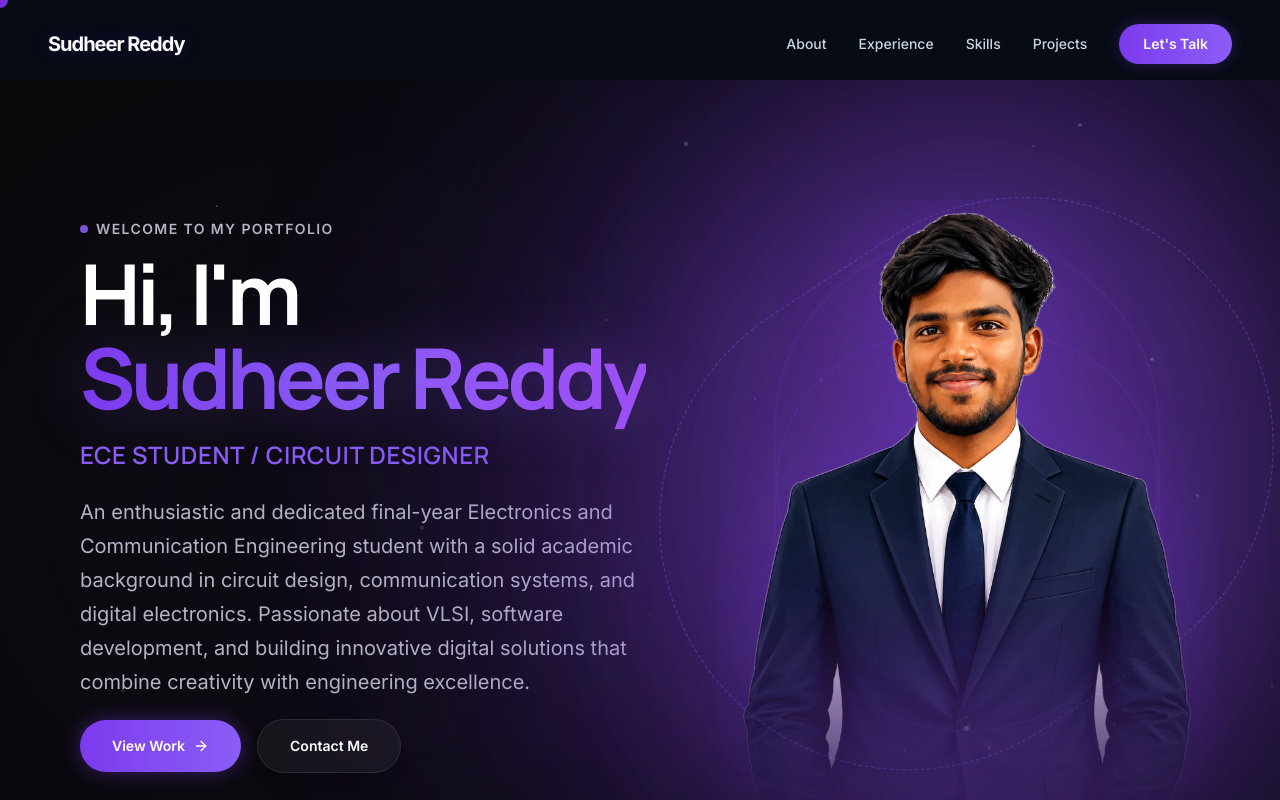
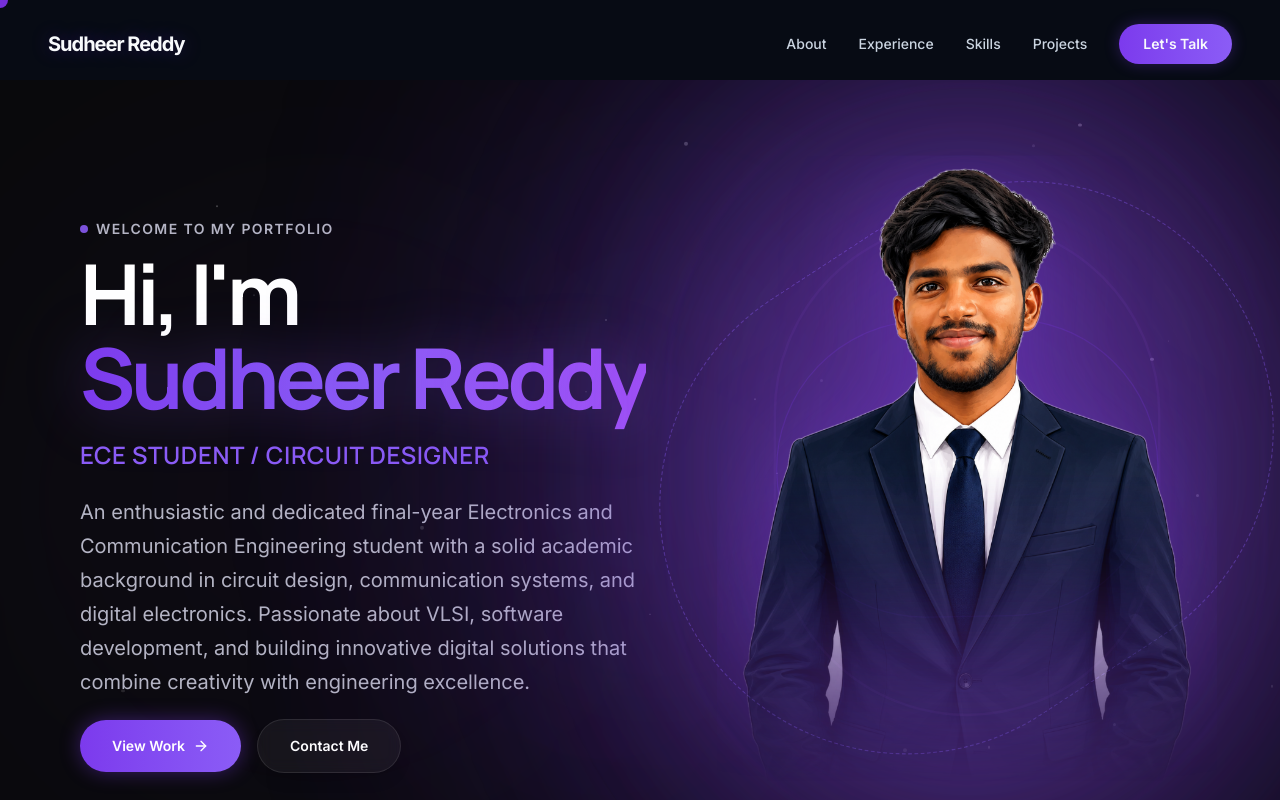
Before and after one commit to SudheerReddy007/SUDHEER-PORTFOLIO, a Next.js app: page / in a window 1280 px wide. Shown: the top 800 px of the page. Built offline with nearby package versions, Linux system fonts and the light colour scheme.

Commit message:
Refine hero portrait position: align right column to center and translate portrait 35-50px upward

```diff
--- a/src/components/sections/Hero.tsx
+++ b/src/components/sections/Hero.tsx
@@ -148,9 +148,9 @@ export function Hero() {
         </motion.div>
 
         {/* Right Column - Portrait & Ambient Glow */}
-        <div className="flex items-end justify-center relative min-h-[480px] md:min-h-[580px] lg:min-h-[680px] w-full self-end">
+        <div className="flex items-center justify-center relative min-h-[480px] md:min-h-[580px] lg:min-h-[680px] w-full self-center">
           {/* Layered glows and concentric rings behind the portrait */}
-          <div className="absolute inset-0 flex items-center justify-center pointer-events-none scale-125 -translate-y-8">
+          <div className="absolute inset-0 flex items-center justify-center pointer-events-none scale-125 -translate-y-12">
             {/* Glowing cores */}
             <div className="absolute w-[120%] h-[120%] bg-[#7C3AED]/35 rounded-full blur-[120px] animate-pulse" style={{ animationDuration: "8s" }} />
             <div className="absolute w-[95%] h-[95%] bg-[#8B5CF6]/28 rounded-full blur-[100px] animate-pulse" style={{ animationDuration: "5s" }} />
@@ -190,7 +190,7 @@ export function Hero() {
             initial={{ opacity: 0, scale: 0.9 }}
             animate={{ opacity: 1, scale: 1 }}
             transition={{ duration: 0.8, ease: "easeOut" }}
-            className="relative z-10 w-full max-w-[380px] md:max-w-[460px] lg:max-w-[500px] aspect-[4/5] flex items-center justify-center -translate-y-8"
+            className="relative z-10 w-full max-w-[380px] md:max-w-[460px] lg:max-w-[500px] aspect-[4/5] flex items-center justify-center -translate-y-12"
             style={{ x: mousePos.x * 0.4, y: mousePos.y * 0.4 }}
           >
             <motion.img
```
